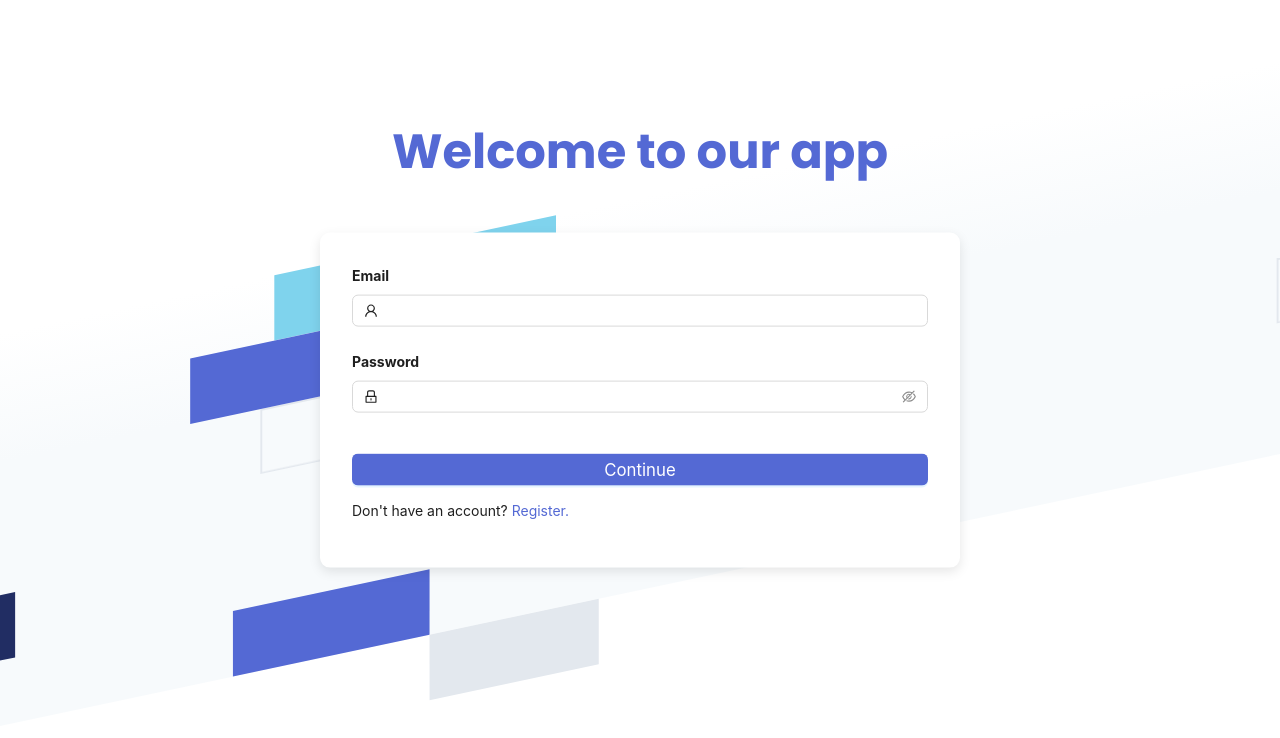
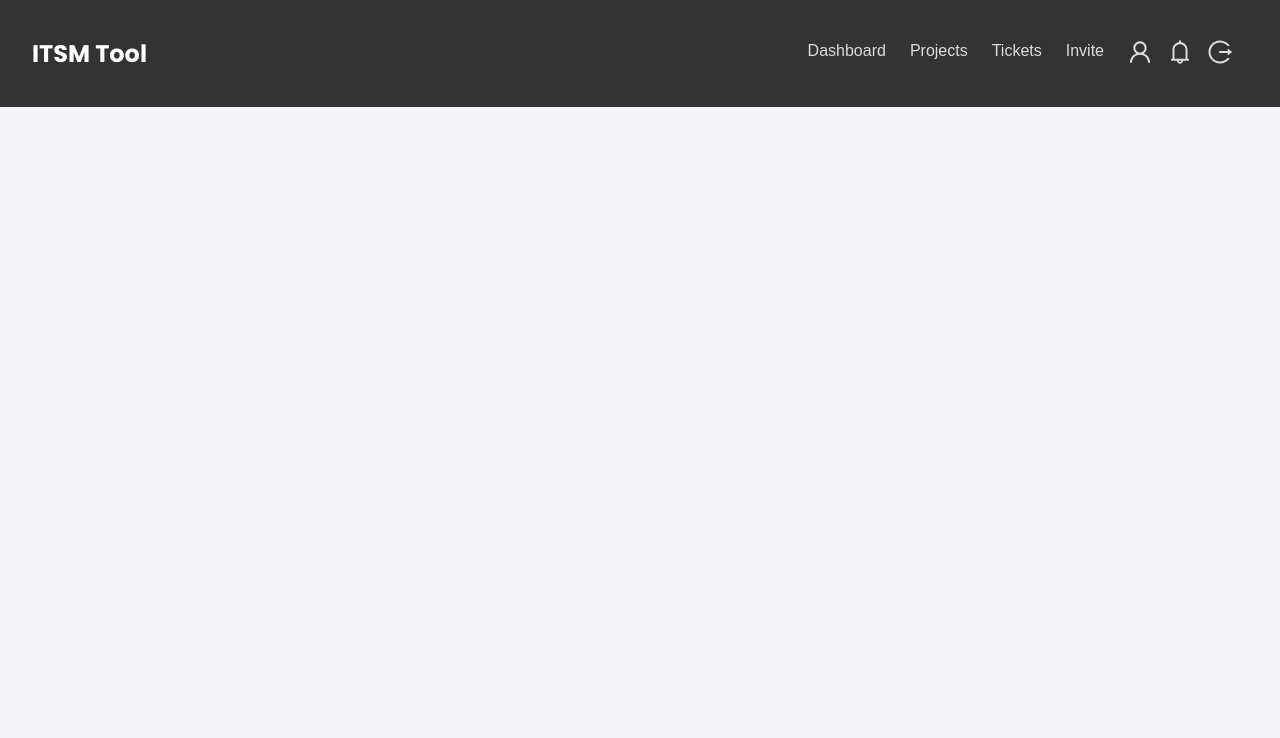
Before and after one commit to Stupy18/ITSM_Tool, a React (Create React App) app in the folder ubb/ubb_frontend/: page / in a window 1280 px wide. Shown: the top 738 px of the page. Built offline with nearby package versions, Linux system fonts and the light colour scheme.

Commit message:
test commit

```diff
--- a/ubb/ubb_frontend/src/App.js
+++ b/ubb/ubb_frontend/src/App.js
@@ -18,7 +18,7 @@
       <Router>
         <Routes>
           {/* Routes without the navbar */}
-          <Route path="/" element={<LoginPage />} />
+          <Route path="/login" element={<LoginPage />} />
           <Route path="/register" element={<RegisterUserPage />} />
           <Route path="/company/register" element={<RegisterCompanyPage />} />
 
```
